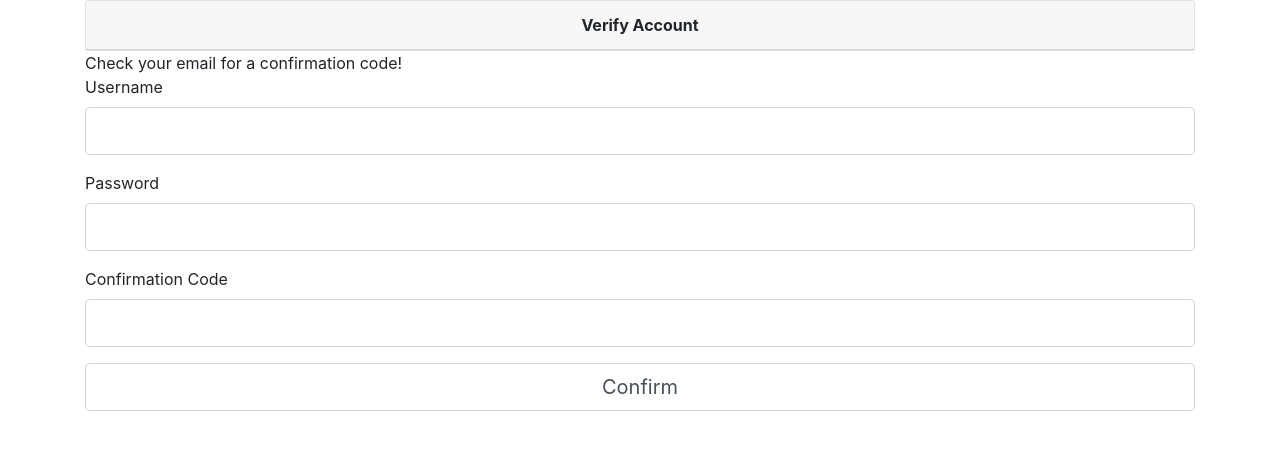
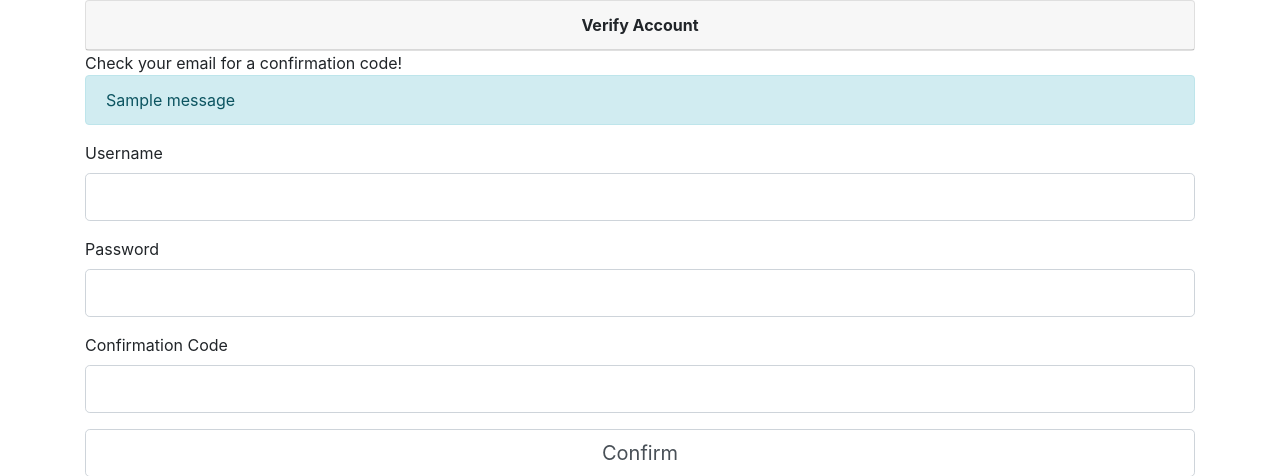
Before and after one commit to susanwen4no/cmsc388j-final-diary-site, a Flask app: page /verify in a window 1280 px wide. Shown: the part 56-532 px from the top of the page. Run offline with Flask 2, Linux system fonts and the light colour scheme; one stand-in notice (Sample message) is shown; some libraries are stand-ins or nearby versions.

Commit message:
Add files via upload

```diff
--- a/p6/flask_app/templates/verify.html
+++ b/p6/flask_app/templates/verify.html
@@ -13,6 +13,15 @@
 <!-- Confirmation Form: -->
 <div class="row">
     <div class="col">
+        {% with messages = get_flashed_messages() %}
+        {% if messages %}
+        {% for message in messages %}
+        <div class="alert alert-info">
+            {{ message }}
+        </div>
+        {% endfor %}
+        {% endif %}
+        {% endwith %}
         <form action="" method="post">
             {{ form.csrf_token }}
             <div class="form-group">
```
